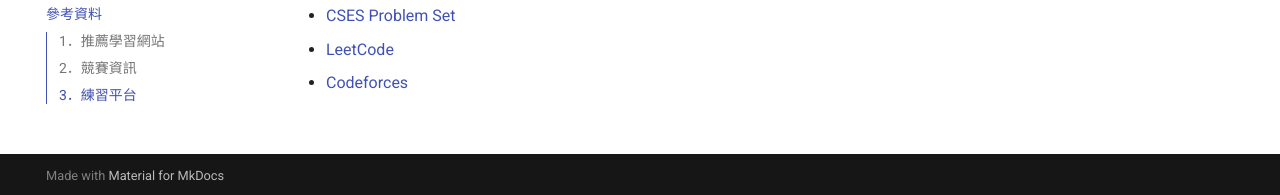
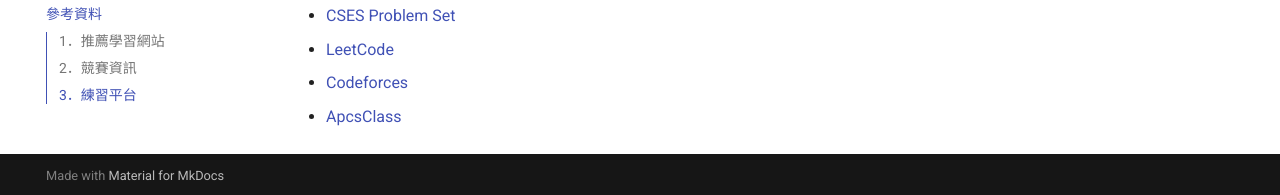
Before and after one commit to be6922/cs-course-site, an MkDocs documentation site: the page built from docs/reference.md, in a window 1280 px wide and 1071 px high. Shown: the part 873-1068 px from the top of the window. Built offline with MkDocs 1.6.1 and Material for MkDocs 9.7.7, drawn with Linux system fonts in a browser that asks for light colours.

Commit message:
Update reference.md

```diff
--- a/docs/reference.md
+++ b/docs/reference.md
@@ -29,3 +29,4 @@
 - [CSES Problem Set](https://cses.fi/problemset/)
 - [LeetCode](https://leetcode.com/)
 - [Codeforces](https://codeforces.com/)
+- [ApcsClass](https://apcsclass.csie.ntnu.edu.tw/Login)
```
